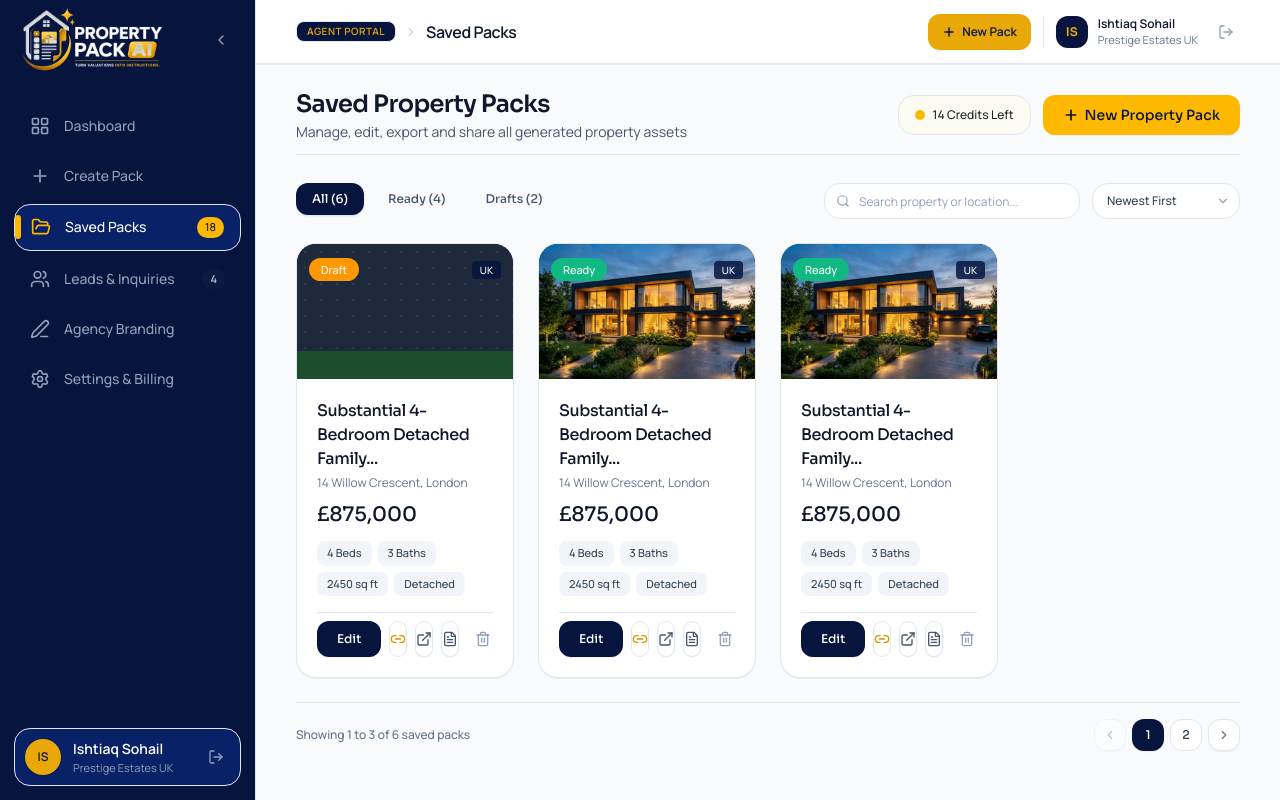
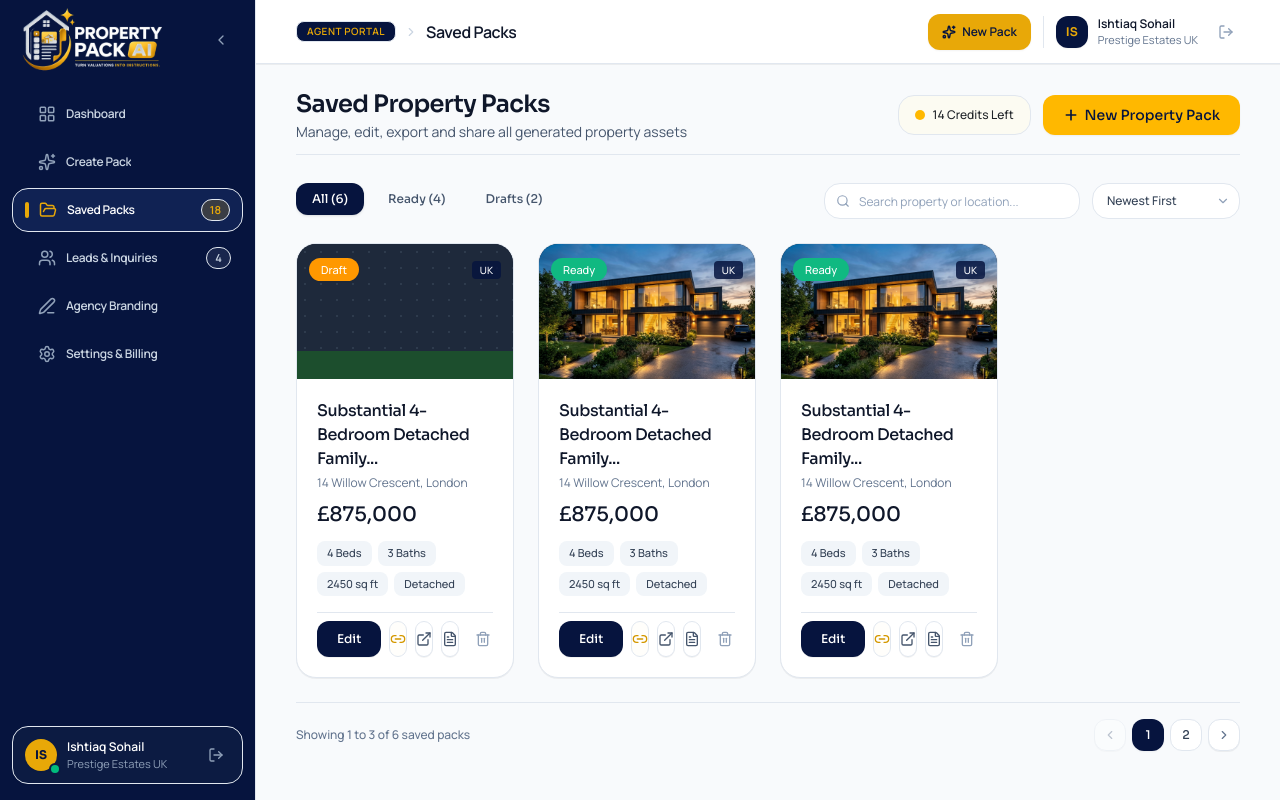
Before and after one commit to Betopia24/istiaq-shail-frontend, a Next.js app: page /agent-dashboard/saved-packs in a window 1280 px wide. Built offline with nearby package versions, Linux system fonts and the light colour scheme; no server answers.

Commit message:
Elevate sidebar active states, adopt Sparkles icon for AI pack creation, and polish collapsed sidebar layout

```diff
--- a/src/components/ui/dashboard/AgentSidebar.tsx
+++ b/src/components/ui/dashboard/AgentSidebar.tsx
@@ -9,7 +9,7 @@ import { RootState } from "@/redux/store";
 import { logout } from "@/feature/user/userSlice";
 import {
   LayoutGrid,
-  Plus,
+  Sparkles,
   FolderOpen,
   PenLine,
   Settings,
@@ -35,7 +35,7 @@ const navItems = [
   {
     title: "Create Pack",
     href: "/agent-dashboard/create",
-    icon: Plus,
+    icon: Sparkles,
   },
   {
     title: "Saved Packs",
@@ -96,17 +96,17 @@ export function AgentSidebar({ onClose, isMobile = false }: AgentSidebarProps) {
       <div>
         {isCollapsed ? (
           /* Collapsed Header: Centered stacked logo & expand toggle */
-          <div className="py-4 px-2 flex flex-col items-center gap-2.5 border-b border-[#0D1D45]/60">
+          <div className="py-4 px-2 flex flex-col items-center gap-2.5 border-b border-[#0D1D45]/70">
             <Link
               href="/"
-              className="w-10 h-10 rounded-xl bg-[#092167] border border-[#E8A808]/40 flex items-center justify-center text-[#E8A808] font-heading font-semibold text-base shadow-sm transition hover:scale-105"
+              className="w-10 h-10 rounded-xl bg-[#0E2052] border border-[#E8A808]/40 flex items-center justify-center text-[#E8A808] font-heading font-bold text-base shadow-xs transition hover:scale-105 active:scale-95"
               title="Property Pack AI"
             >
               P
             </Link>
             <button
               onClick={() => setCollapsed(false)}
-              className="w-8 h-8 rounded-lg bg-white/5 hover:bg-white/10 text-slate-400 hover:text-white flex items-center justify-center transition cursor-pointer"
+              className="w-8 h-8 rounded-lg bg-white/[0.06] hover:bg-white/[0.12] text-slate-300 hover:text-white flex items-center justify-center transition cursor-pointer"
               aria-label="Expand sidebar"
               title="Expand sidebar"
             >
@@ -150,8 +150,8 @@ export function AgentSidebar({ onClose, isMobile = false }: AgentSidebarProps) {
 
         {/* Navigation Items */}
         <nav
-          className={`space-y-1.5 mt-2.5 ${
-            isCollapsed ? "px-2" : "p-3.5"
+          className={`space-y-1 mt-3 ${
+            isCollapsed ? "px-2" : "px-3"
           }`}
         >
           {navItems.map((item) => {
@@ -165,47 +165,56 @@ export function AgentSidebar({ onClose, isMobile = false }: AgentSidebarProps) {
                 key={item.href}
                 href={item.href}
                 onClick={isMobile ? onClose : undefined}
-                className={`relative flex items-center rounded-xl font-sans transition-all group ${
+                className={`group relative flex items-center rounded-xl transition-all duration-150 ${
                   isCollapsed
                     ? "w-11 h-11 mx-auto justify-center"
-                    : "px-4 py-3 justify-between"
+                    : "h-11 px-3 justify-between"
                 } ${
                   isActive
-                    ? "bg-[#092167] text-white font-medium shadow-sm border border-[#E8A808]/30"
-                    : "text-slate-400 hover:text-white hover:bg-[#092167]/40 font-medium"
+                    ? "bg-[#102253] text-white font-semibold shadow-xs border border-[#E8A808]/30"
+                    : "text-slate-300 hover:text-white hover:bg-white/[0.06] font-medium"
                 }`}
                 title={isCollapsed ? item.title : undefined}
               >
-                {/* Active Left Indicator Bar (Expanded only) */}
-                {!isCollapsed && isActive && (
-                  <span className="absolute left-0 top-1/2 -translate-y-1/2 w-1.5 h-6 bg-[#FFB800] rounded-full" />
-                )}
-
+                {/* Left Content */}
                 <div
-                  className={`flex items-center gap-3.5 min-w-0 ${
-                    isCollapsed ? "justify-center" : ""
+                  className={`flex items-center min-w-0 ${
+                    isCollapsed ? "justify-center" : "gap-2.5"
                   }`}
                 >
+                  {/* Active Indicator Bar (Expanded mode) */}
+                  {!isCollapsed && (
+                    <span
+                      className={`w-1 h-4 rounded-full shrink-0 transition-colors ${
+                        isActive ? "bg-[#E8A808]" : "bg-transparent"
+                      }`}
+                    />
+                  )}
+
                   <Icon
-                    className={`w-5 h-5 shrink-0 transition-colors ${
+                    className={`shrink-0 transition-colors ${
+                      isCollapsed ? "w-5 h-5" : "w-4.5 h-4.5"
+                    } ${
                       isActive
-                        ? "text-[#FFB800]"
+                        ? "text-[#E8A808]"
                         : "text-slate-400 group-hover:text-slate-200"
                     }`}
                   />
+
                   {!isCollapsed && (
-                    <span className="truncate text-sm font-medium">
+                    <span className="truncate text-xs font-semibold tracking-tight">
                       {item.title}
                     </span>
                   )}
                 </div>
 
+                {/* Badge (Expanded mode) */}
                 {!isCollapsed && item.badge !== undefined && (
                   <span
-                    className={`ml-2 px-2 py-0.5 rounded-full text-[11px] font-medium transition-colors ${
+                    className={`ml-2 px-2 py-0.5 rounded-full text-[11px] font-semibold transition-colors ${
                       isActive
-                        ? "bg-[#FFB800] text-[#06143E]"
-                        : "bg-[#0B1A42] text-slate-300"
+                        ? "bg-[#E8A808]/20 text-[#E8A808] border border-[#E8A808]/35"
+                        : "bg-white/[0.08] text-slate-300 border border-white/10"
                     }`}
                   >
                     {item.badge}
@@ -218,33 +227,40 @@ export function AgentSidebar({ onClose, isMobile = false }: AgentSidebarProps) {
       </div>
 
       {/* Bottom Profile Section */}
-      <div className={`mt-auto ${isCollapsed ? "p-2 pb-4" : "p-3.5"}`}>
+      <div className={`mt-auto ${isCollapsed ? "p-2 pb-4" : "p-3 pb-4"}`}>
         {isCollapsed ? (
           /* Collapsed Bottom Profile */
-          <div className="flex flex-col items-center gap-2">
-            <div
-              className="w-10 h-10 rounded-xl bg-[#E8A808] text-[#06143E] font-heading font-semibold text-xs flex items-center justify-center shadow-sm"
-              title={`${displayName} (${displayAgency})`}
-            >
-              {initials}
+          <div className="flex flex-col items-center gap-2.5">
+            <div className="relative">
+              <div
+                className="w-10 h-10 rounded-xl bg-[#E8A808] text-[#06143E] font-heading font-bold text-xs flex items-center justify-center shadow-xs cursor-default"
+                title={`${displayName} (${displayAgency})`}
+              >
+                {initials}
+              </div>
+              <span className="absolute -bottom-0.5 -right-0.5 w-2.5 h-2.5 rounded-full bg-emerald-500 ring-2 ring-[#06143E]" />
             </div>
             <button
               onClick={handleLogout}
               title="Sign Out"
-              className="w-8 h-8 rounded-lg flex items-center justify-center text-slate-400 hover:text-rose-400 hover:bg-rose-500/10 transition cursor-pointer"
+              className="w-9 h-9 rounded-xl flex items-center justify-center text-slate-400 hover:text-rose-400 hover:bg-rose-500/10 transition cursor-pointer"
+              aria-label="Sign Out"
             >
               <LogOut className="w-4 h-4" />
             </button>
           </div>
         ) : (
           /* Expanded Bottom Profile */
-          <div className="bg-[#092167] rounded-xl p-2.5 flex items-center justify-between border border-[#142B6A]">
-            <div className="flex items-center gap-3 min-w-0">
-              <div className="w-9 h-9 rounded-full bg-[#E8A808] text-[#06143E] font-semibold text-xs flex items-center justify-center shrink-0 shadow-sm">
-                {initials}
+          <div className="bg-[#0C1B42] rounded-xl p-3 flex items-center justify-between border border-[#172D6B]/70 shadow-xs">
+            <div className="flex items-center gap-2.5 min-w-0">
+              <div className="relative shrink-0">
+                <div className="w-8 h-8 rounded-xl bg-[#E8A808] text-[#06143E] font-heading font-bold text-xs flex items-center justify-center shadow-xs">
+                  {initials}
+                </div>
+                <span className="absolute -bottom-0.5 -right-0.5 w-2 h-2 rounded-full bg-emerald-500 ring-2 ring-[#0C1B42]" />
               </div>
               <div className="min-w-0 leading-tight">
-                <p className="text-sm font-semibold text-white truncate">
+                <p className="text-xs font-semibold text-white truncate">
                   {displayName}
                 </p>
                 <p className="text-[11px] text-slate-400 truncate mt-0.5">
@@ -256,7 +272,8 @@ export function AgentSidebar({ onClose, isMobile = false }: AgentSidebarProps) {
             <button
               onClick={handleLogout}
               title="Sign Out"
-              className="p-1.5 rounded-lg text-slate-400 hover:text-red-400 hover:bg-red-500/10 transition cursor-pointer ml-1"
+              className="p-1.5 rounded-lg text-slate-400 hover:text-rose-400 hover:bg-rose-500/10 transition cursor-pointer shrink-0 ml-1"
+              aria-label="Sign Out"
             >
               <LogOut className="w-4 h-4" />
             </button>
--- a/src/components/ui/dashboard/DashboardHeader.tsx
+++ b/src/components/ui/dashboard/DashboardHeader.tsx
@@ -6,7 +6,7 @@ import { usePathname } from "next/navigation";
 import { useSelector, useDispatch } from "react-redux";
 import { RootState } from "@/redux/store";
 import { logout } from "@/feature/user/userSlice";
-import { ChevronRight, LogOut, Menu, Plus } from "lucide-react";
+import { ChevronRight, LogOut, Menu, Sparkles } from "lucide-react";
 import Cookies from "js-cookie";
 
 interface DashboardHeaderProps {
@@ -112,7 +112,7 @@ export function DashboardHeader({
               href="/agent-dashboard/create"
               className="hidden md:inline-flex items-center gap-1.5 h-9 px-3.5 rounded-lg bg-[#E8A808] hover:bg-[#FFB800] active:bg-[#D49800] text-[#06143E] text-xs font-semibold shadow-xs transition hover:scale-[1.02] active:scale-[0.98]"
             >
-              <Plus className="w-3.5 h-3.5 stroke-[2.5]" />
+              <Sparkles className="w-3.5 h-3.5 stroke-[2.5]" />
               <span>New Pack</span>
             </Link>
           )}
```
Also changed, not shown: src/components/ui/dashboard/AdminSidebar.tsx (+38 -28 lines).
